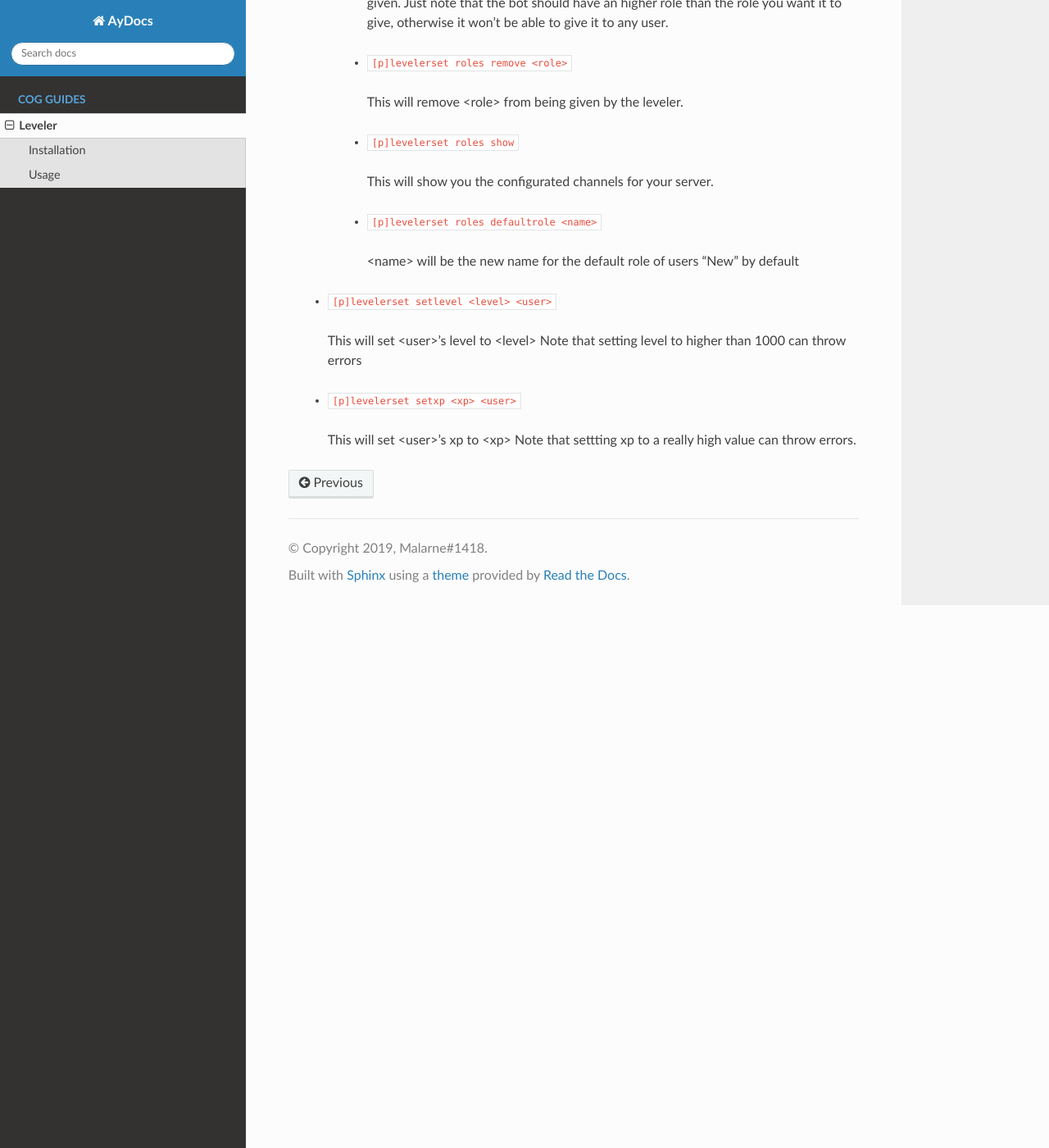
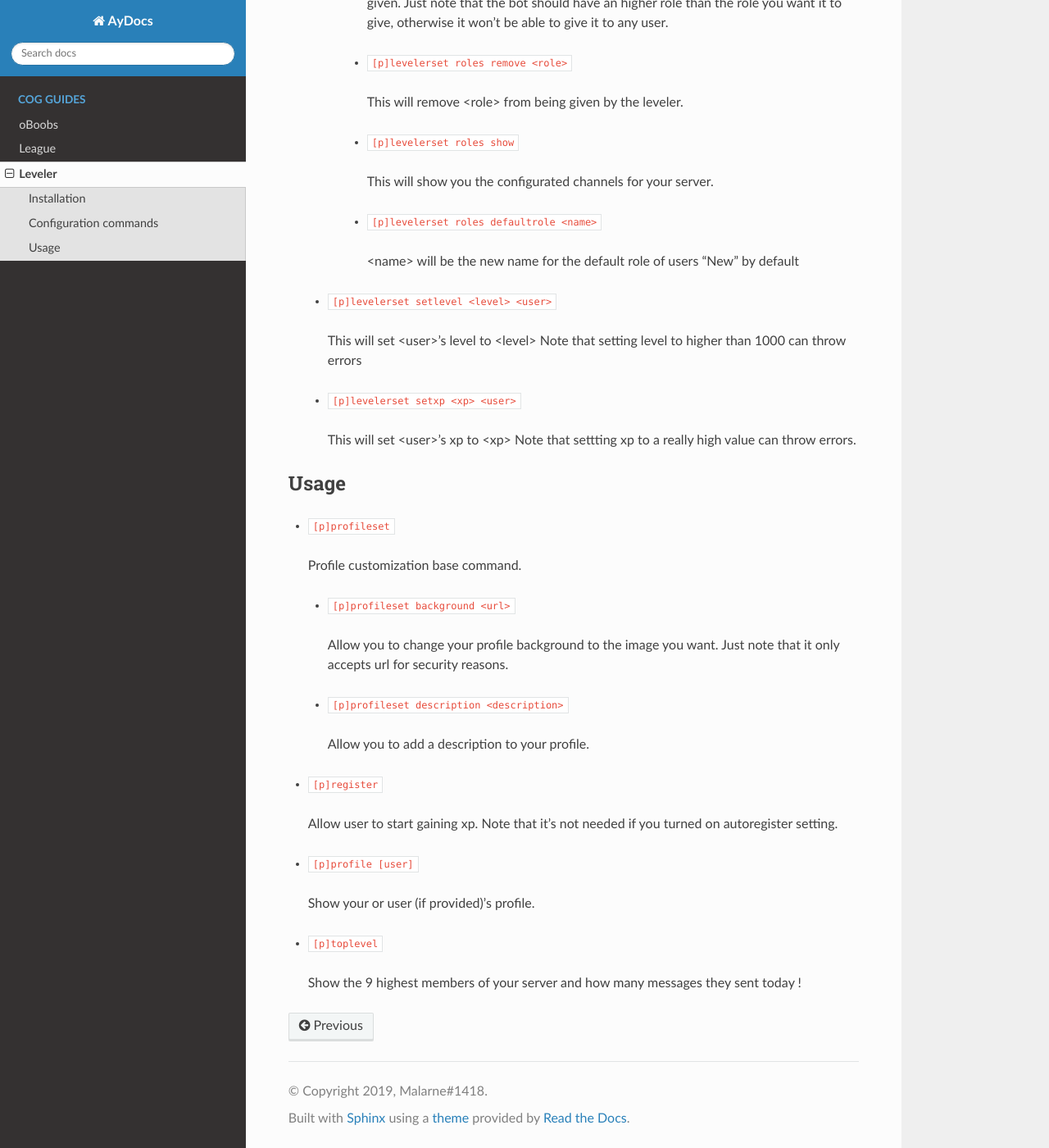
Before and after one commit to Malarne/discord_cogs, a Sphinx documentation site: the page built from docs/leveler.rst, in a window 1280 px wide and 1400 px high, scrolled down 2878 px. Shown: the whole window at 82% size. Built offline with Sphinx 7.4.7 and the Read the Docs theme 2.0.0, drawn with Linux system fonts in a browser that asks for light colours; pages that are not in the unit, such as notebooks, are missing from menus; some of the changed text lies outside the part shown.

Commit message:
update docs

```diff
--- a/docs/leveler.rst
+++ b/docs/leveler.rst
@@ -29,7 +29,7 @@ Finally, you can install the cog::
         [p]load Leveler
 
 -----
-Usage
+Configuration commands
 -----
 
 First of all, the channel whitelist is enabled by default.
@@ -124,3 +124,28 @@ Check out the config commands to set up your cog correctly.
    *   ``[p]levelerset setxp <xp> <user>``
       This will set <user>'s xp to <xp>
       Note that settting xp to a really high value can throw errors.
+
+
+-----
+Usage
+-----
+
+*   ``[p]profileset``
+   Profile customization base command.
+
+   *   ``[p]profileset background <url>``
+      Allow you to change your profile background to the image you want.
+      Just note that it only accepts url for security reasons.
+
+   *   ``[p]profileset description <description>``
+      Allow you to add a description to your profile.
+
+*   ``[p]register``
+   Allow user to start gaining xp.
+   Note that it's not needed if you turned on autoregister setting.
+
+*   ``[p]profile [user]``
+   Show your or user (if provided)'s profile.
+
+*   ``[p]toplevel``
+   Show the 9 highest members of your server and how many messages they sent today !
```
Also changed, not shown: docs/league.rst (added, +29 -0 lines), docs/oboobs.rst (added, +42 -0 lines), 6 other files.
